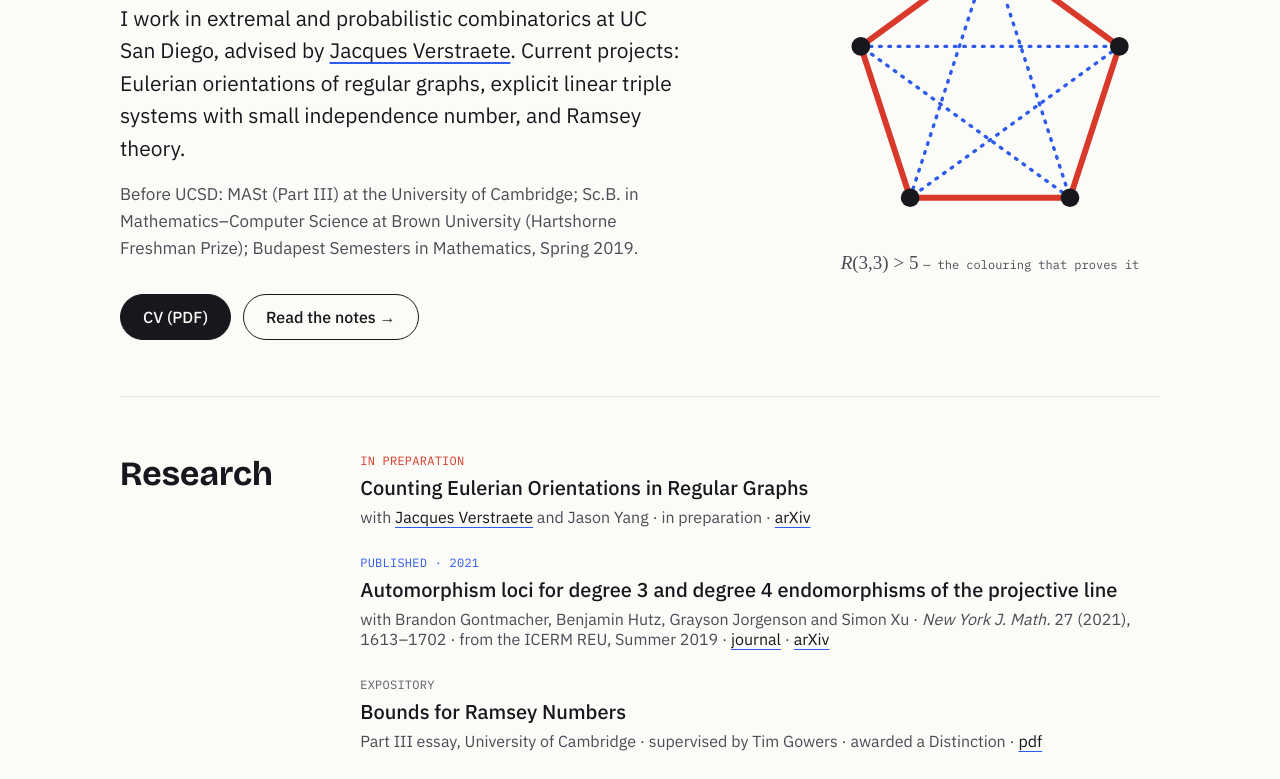
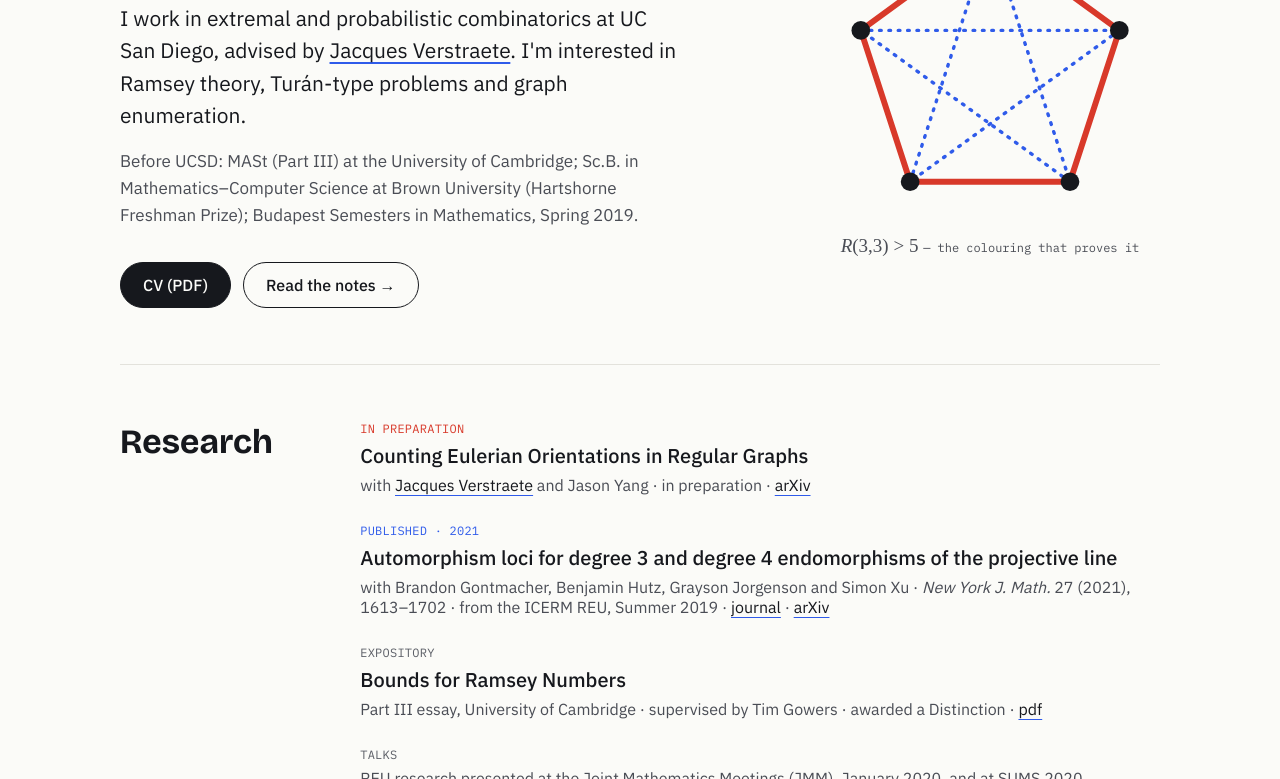
Before and after one commit to srinjoy98/srinjoy98.github.io, an Astro site: page / in a window 1280 px wide. Shown: the part 321-1100 px from the top of the page. Built offline with nearby package versions, Linux system fonts and the light colour scheme; Astro itself is replaced by a stand-in of ours; a web font is replaced by a local one.

Commit message:
Bio: broad research interests

```diff
--- a/src/pages/index.astro
+++ b/src/pages/index.astro
@@ -44,7 +44,7 @@ const quartersTaught = courses.reduce((n, c) => n + c.terms.length, 0);
         <p class="mono" style="margin:0;font-size:14px;color:var(--faint)">PhD candidate · Mathematics · UC San Diego</p>
       </div>
       <h1 class="display" style="margin:0;font-weight:800;font-size:clamp(56px,9vw,84px);line-height:.95;letter-spacing:-2.5px">Srinjoy Srimani<span style="color:var(--red)">.</span></h1>
-      <p style="margin:28px 0 0;font-size:21px;line-height:1.55;max-width:560px">I work in extremal and probabilistic combinatorics at UC San Diego, advised by <a href="https://annatar0.wixsite.com/website-4">Jacques Verstraete</a>. Current projects: Eulerian orientations of regular graphs, explicit linear triple systems with small independence number, and Ramsey theory.</p>
+      <p style="margin:28px 0 0;font-size:21px;line-height:1.55;max-width:560px">I work in extremal and probabilistic combinatorics at UC San Diego, advised by <a href="https://annatar0.wixsite.com/website-4">Jacques Verstraete</a>. I'm interested in Ramsey theory, Turán-type problems and graph enumeration.</p>
       <p class="muted" style="margin:16px 0 0;font-size:17px;line-height:1.6;max-width:560px">Before UCSD: MASt (Part III) at the University of Cambridge; Sc.B. in Mathematics–Computer Science at Brown University (Hartshorne Freshman Prize); Budapest Semesters in Mathematics, Spring 2019.</p>
       <div style="display:flex;flex-wrap:wrap;gap:12px;margin-top:32px">
         <a class="btn solid" href={`${base}/cv.pdf`}>CV (PDF)</a>
```
